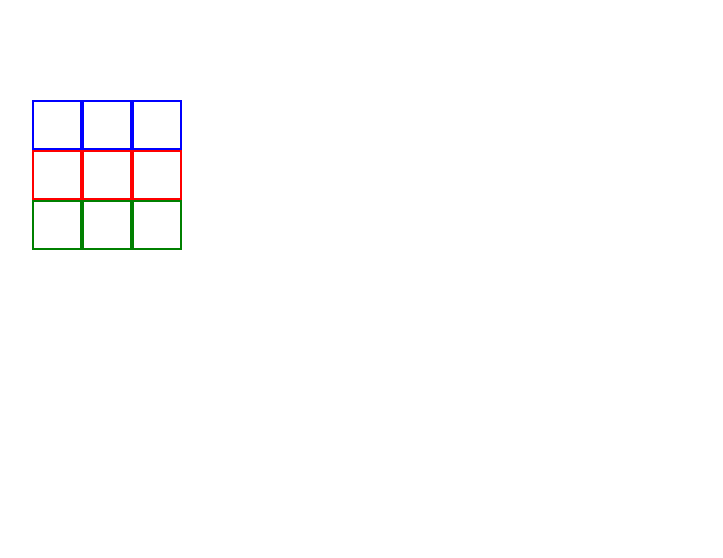
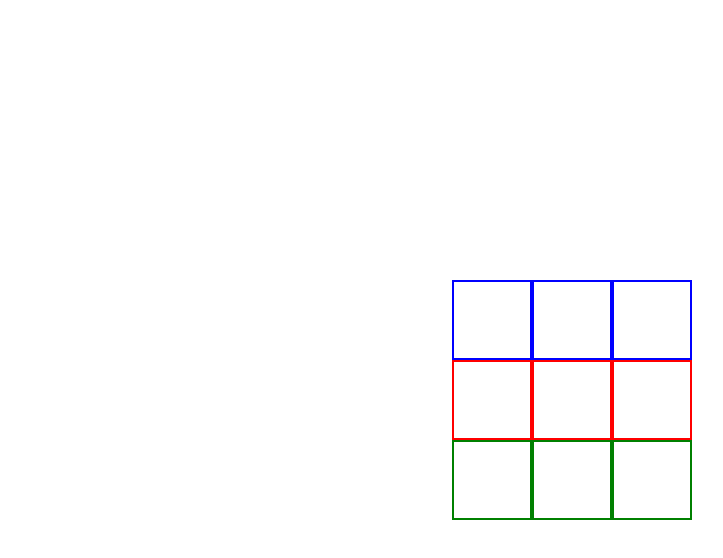
Before and after one commit to BeLievEr031/priyansh, a plain HTML site: page tic-tac-toe/index.html in a window 1280 px wide. Shown: the whole page, without its empty margins (68-791 px from the left). Drawn offline with Linux system fonts and the light colour scheme.

Commit message:
fix: width incr

```diff
--- a/tic-tac-toe/style.css
+++ b/tic-tac-toe/style.css
@@ -8,7 +8,9 @@ html,
 body {
   height: 100%;
   width: 100%;
-  padding: 50px;
+  display: flex;
+  justify-content: center;
+  align-items: center;
 }
 
 .row-1,
@@ -18,8 +20,8 @@ body {
 }
 
 .box {
-  width: 50px;
-  height: 50px;
+  width: 80px;
+  height: 80px;
 }
 
 .row-1-box {
```
